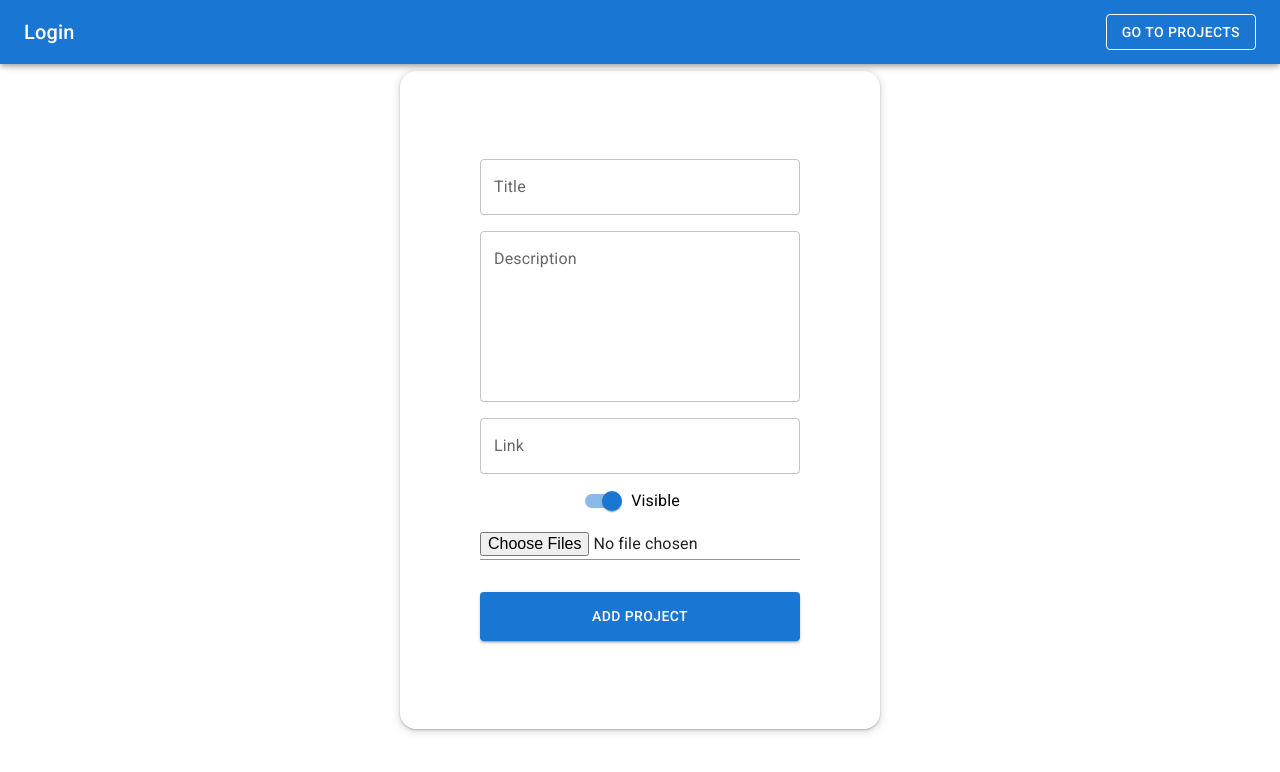
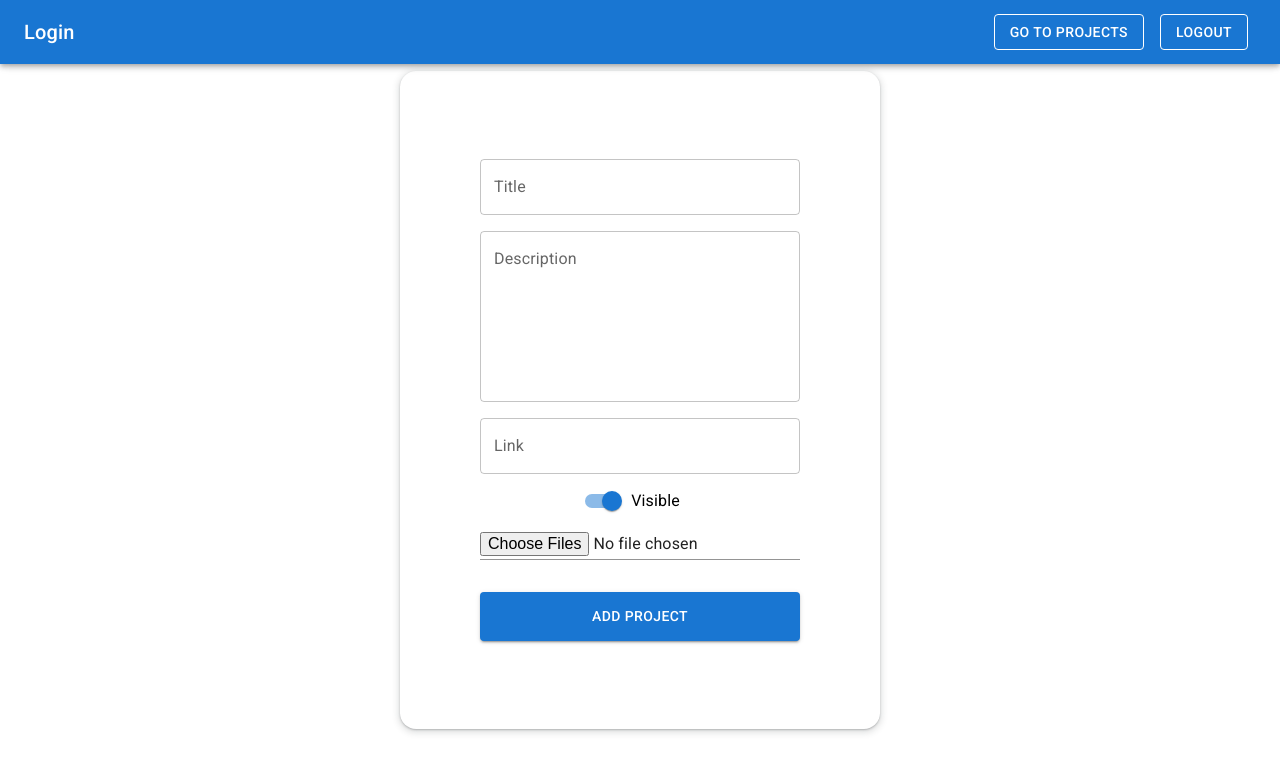
Before and after one commit to andreipavel102222/artist-portofolio, a React (Vite) app in the folder artist-portofolio-frontend/: page /add in a window 1280 px wide. Shown: the top 772 px of the page. Built offline with nearby package versions, Linux system fonts and the light colour scheme.

Commit message:
frontend: add navbar buttons

```diff
--- a/artist-portofolio-frontend/src/components/NavBar/NavBar.tsx
+++ b/artist-portofolio-frontend/src/components/NavBar/NavBar.tsx
@@ -1,41 +1,22 @@
-import { AppBar, Button, Toolbar, Typography } from "@mui/material";
+import React from "react";
+import { AppBar, Toolbar, Typography } from "@mui/material";
 import './NavBar.css'
-import { useContext } from "react";
-import { AuthContext } from "../../context/AuthContext";
-import { Link } from "react-router-dom";
+
 
 interface INavbar {
   position?: 'static' | 'fixed',
-  buttonText: string,
   title: string,
-  buttonHandler?: () => void,
+  children: React.ReactNode
 }
 
-function NavBar({ position = 'fixed', buttonText, title, buttonHandler }: INavbar) {
-  const { token } = useContext(AuthContext);
-
+function NavBar({ position = 'fixed', title, children }: INavbar) {
   return (
     <AppBar position={ position} className="navbar">
       <Toolbar className="toolbar">
         <Typography variant="h6" component="div" sx={{ flexGrow: 1 }}>
           {title}
         </Typography>
-
-        { token !== '' &&
-          <Link to="/add">
-            <Button aria-label="previous" variant="outlined" color="inherit" sx={{  m: 1 }}>
-              Add project
-            </Button>
-          </Link>
-        }
-        <Button
-          variant="outlined"
-          color="inherit"
-          aria-label="menu"
-          onClick={buttonHandler}
-          >
-            {buttonText}
-        </Button>
+        {children}
       </Toolbar>
     </AppBar>
   )
--- a/artist-portofolio-frontend/src/pages/AddProjectPage/AddEditProjectPage.tsx
+++ b/artist-portofolio-frontend/src/pages/AddProjectPage/AddEditProjectPage.tsx
@@ -43,7 +43,7 @@ function AddEditProjectPage() {
   });
   const [names, setNames] = useState<string[]>([]);
   const [errorMessage, setErrorMessage] = useState('');
-  const { token } = useContext(AuthContext);
+  const { token, logout } = useContext(AuthContext);
   const navigate = useNavigate();
   const { id } = useParams();
 
@@ -53,7 +53,7 @@ function AddEditProjectPage() {
   }
 
   const handleGetByIdRequest = (data:  ProjectResponseDTO | ErrorResponseDto) => {
-    if('error' in data) {
+    if('statusCode' in data) {
       if(data.statusCode === 401) {
         navigate('/login');
         return;
@@ -79,7 +79,7 @@ function AddEditProjectPage() {
   }
 
   const handleRequest = (data: CreateEditProjectDto | ErrorResponseDto) => {
-    if('error' in data) {
+    if('statusCode' in data) {
       if(data.statusCode === 401) {
         navigate('/login');
         return;
@@ -110,7 +110,10 @@ function AddEditProjectPage() {
 
   return (
     <div className="wrapper" style={{  height: '100vh' }}>
-      <NavBar title="Login" buttonText="Go to Projects" buttonHandler={() => navigate('/')}/>
+      <NavBar title="Login">
+        <Button aria-label="previous" variant="outlined" color="inherit" sx={{  m: 1 }} onClick={() => navigate('/projects')}>go to projects</Button>
+        <Button aria-label="previous" variant="outlined" color="inherit" sx={{  m: 1 }} onClick={() => logout()}>Logout</Button>
+      </NavBar>
       <div className="container login-wrapper">
         <div className="login-container">
           {errorMessage !== '' && <Alert severity="error" sx={{ minWidth: '100%',  boxSizing: 'border-box' }}>{errorMessage}</Alert>}
--- a/artist-portofolio-frontend/src/pages/LoginPage/LoginPage.tsx
+++ b/artist-portofolio-frontend/src/pages/LoginPage/LoginPage.tsx
@@ -21,7 +21,9 @@ function LoginPage() {
 
   return (
     <div className="wrapper" style={{  height: '100vh' }}>
-      <NavBar title="Login" buttonText="Go to Projects" buttonHandler={() => navigate('/')}/>
+      <NavBar title="Login">
+        <Button aria-label="previous" variant="outlined" color="inherit" sx={{  m: 1 }} onClick={() => navigate('/')}>Go to projects</Button>
+      </NavBar>
       <div className="container login-wrapper">
         <div className="login-container">
             <LockOpenIcon fontSize="large" color="primary" sx={{ mt: 2, mb: 2}}/>
--- a/artist-portofolio-frontend/src/pages/ProjectPage/ProjectsPage.tsx
+++ b/artist-portofolio-frontend/src/pages/ProjectPage/ProjectsPage.tsx
@@ -8,7 +8,7 @@ import { getProjects } from '../../apis/getProjects';
 import { ProjectResponseDTO } from '../../interfaces/ProjectResponseDTO';
 import ErrorResponseDto from '../../interfaces/ErrorResponseDTO';
 import { deleteProjectById } from '../../apis/deleteProject';
-import { Alert } from '@mui/material';
+import { Alert, Button } from '@mui/material';
 
 function ProjectsPage() {
   const [projects, setProjects] = useState<ProjectResponseDTO[]>([]);
@@ -21,19 +21,10 @@ function ProjectsPage() {
     setErrorMessage(error.message);
   }
 
-  const buttonHandler = () => {
-    if(token === '') {
-      navigate('/login')
-    }
-    else{
-      logout();
-    }
-  }
-
   const deleteProject = (id: string) => {
     deleteProjectById(id, token, (data:  null | ErrorResponseDto) => {
       console.log(data);
-      if(data !== null && 'error' in data) {
+      if(data !== null && 'statusCode' in data) {
         if(data.statusCode === 401) {
           navigate('/login');
           return;
@@ -48,8 +39,9 @@ function ProjectsPage() {
   }
 
   const handleGetProjects = (data:  ProjectResponseDTO[] | ErrorResponseDto) => {
-    if('error' in data) {
+    if('statusCode' in data) {
       if(data.statusCode === 401) {
+        console.log(data.statusCode);
         navigate('/login');
         return;
       }
@@ -67,7 +59,11 @@ function ProjectsPage() {
 
   return (
     <div className="wrapper">
-      <NavBar position='static' buttonText={token !== '' ? 'logout' : 'log in as artist'} title='Projects' buttonHandler={buttonHandler}/>
+      <NavBar position='static' title='Projects'>
+        {token !== '' &&  <Button aria-label="previous" variant="outlined" color="inherit" sx={{  m: 1 }} onClick={() => navigate('/add')}>add project</Button>}
+        {token !== '' &&  <Button aria-label="previous" variant="outlined" color="inherit" sx={{  m: 1 }} onClick={() => logout()}>Logout</Button>}
+        {token === '' &&  <Button aria-label="previous" variant="outlined" color="inherit" sx={{  m: 1 }} onClick={() => navigate('/login')}>Login as artist</Button>}
+      </NavBar>
       {errorMessage &&
         <div className="error-container">
           <Alert severity="error" sx={{ width: '100%', maxWidth: '1300px;', boxSizing: 'border-box' }}>{errorMessage}</Alert>
```
